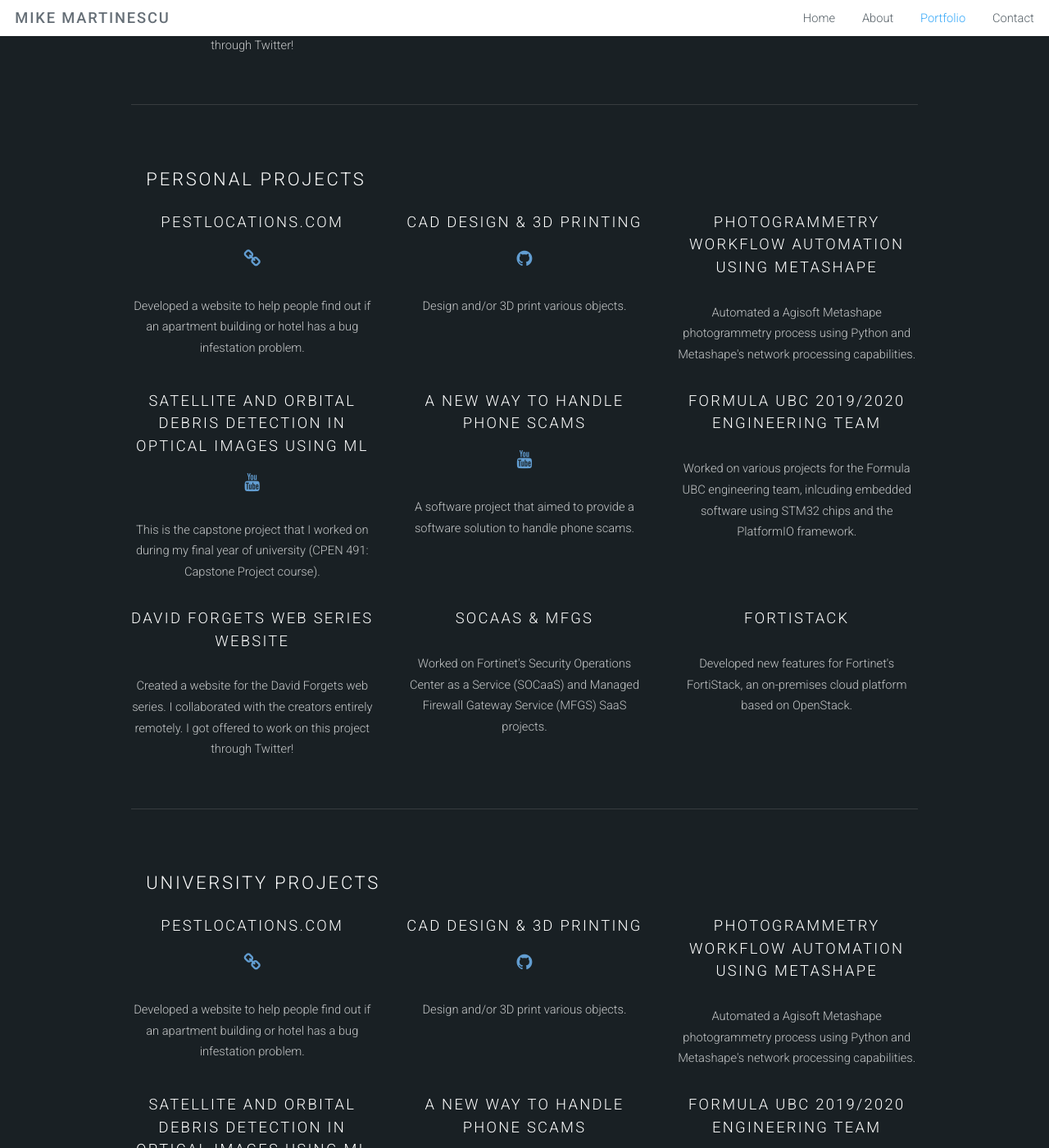
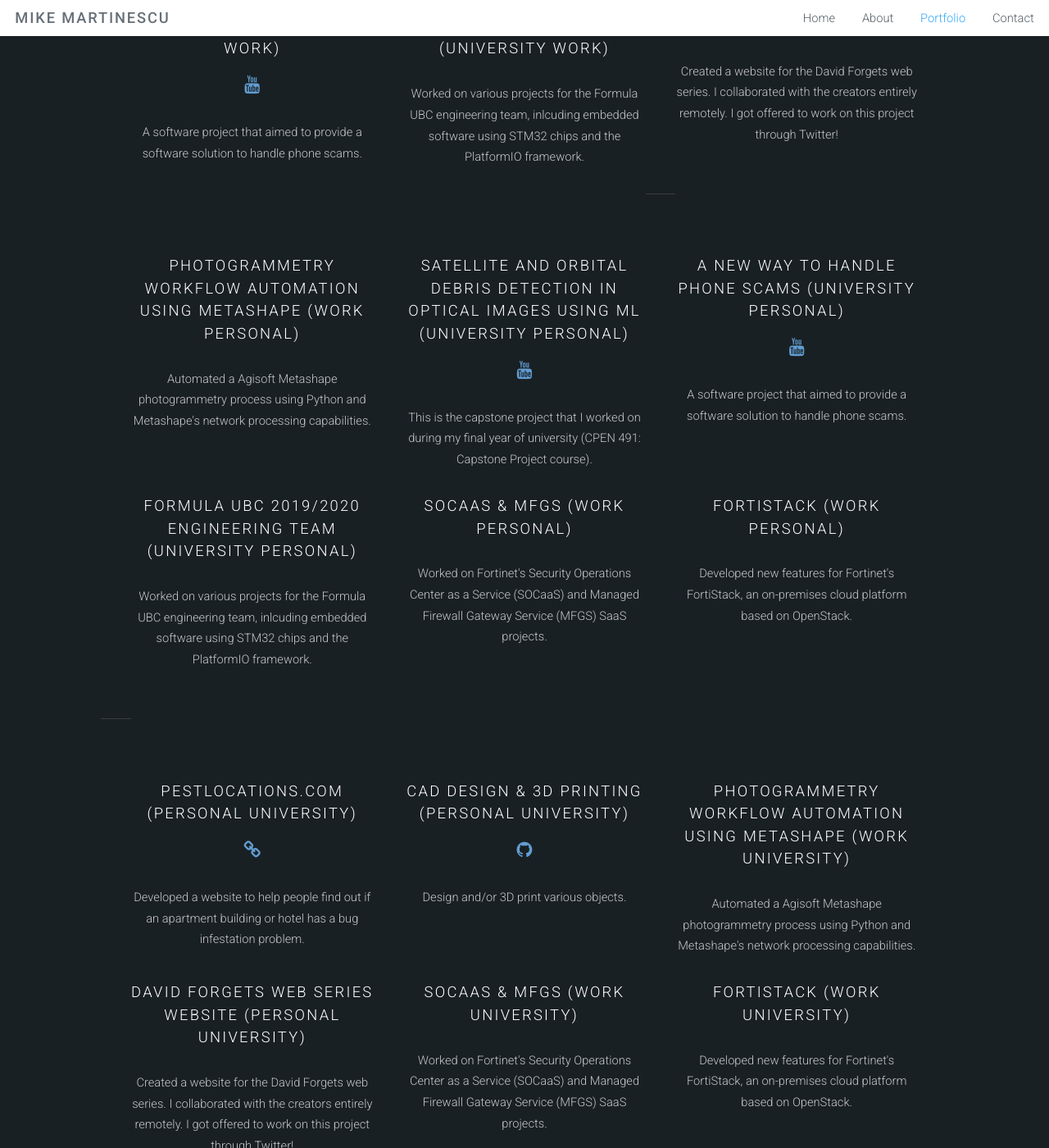
Before and after one commit to mikeym88/mikeym88.github.io, a Jekyll site: the page built from portfolio.html, in a window 1280 px wide and 1400 px high, scrolled down 1028 px. Shown: the whole window at 82% size. Built offline with Jekyll 4.4.1, drawn with Linux system fonts in a browser that asks for light colours; some of the changed text lies outside the part shown.

Commit message:
Format HTML output

```diff
--- a/_data/projects.csv
+++ b/_data/projects.csv
@@ -1,10 +1,10 @@
 title,project_type,description,website,github,youtube
 PestLocations.com,Personal,Developed a website to help people find out if an apartment building or hotel has a bug infestation problem.,https://pestlocations.com/,,
-CAD Design & 3D Printing,Personal,Design and/or 3D print various objects.,,https://github.com/mikeym88/3D-Printing-Projects,
+CAD Design &amp; 3D Printing,Personal,Design and/or 3D print various objects.,,https://github.com/mikeym88/3D-Printing-Projects,
 Photogrammetry Workflow Automation Using MetaShape,Work,Automated a Agisoft Metashape photogrammetry process using Python and Metashape's network processing capabilities.,,,
 Satellite and Orbital Debris Detection in Optical Images using ML,University,This is the capstone project that I worked on during my final year of university (CPEN 491: Capstone Project course).,,,https://youtu.be/7FtuzrnEgks
 A New Way to Handle Phone Scams,University,A software project that aimed to provide a software solution to handle phone scams.,,,https://www.youtube.com/watch?v=_BASBqFtXvQ
 Formula UBC 2019/2020 Engineering Team,University,"Worked on various projects for the Formula UBC engineering team, inlcuding embedded software using STM32 chips and the PlatformIO framework.",,,
 David Forgets web series website,Personal,Created a website for the David Forgets web series. I collaborated with the creators entirely remotely. I got offered to work on this project through Twitter!,,,
-SOCaaS & MFGS,Work,Worked on Fortinet's Security Operations Center as a Service (SOCaaS) and Managed Firewall Gateway Service (MFGS) SaaS projects.,,,
+SOCaaS &amp; MFGS,Work,Worked on Fortinet's Security Operations Center as a Service (SOCaaS) and Managed Firewall Gateway Service (MFGS) SaaS projects.,,,
 FortiStack,Work,"Developed new features for Fortinet's FortiStack, an on-premises cloud platform based on OpenStack.",,,
--- a/about.html
+++ b/about.html
@@ -5,7 +5,6 @@
 ---
 			<section id="main" class="wrapper style2">
 				<div class="container">
-					<div class="row">
 					<section>
 						<h2>About Me</h2>
 						<p>Hi! My name is Mike Martinescu, and I am a Software Developer and Amateur Radio enthusiast based in Vancouver, BC. I can speak English fluently, and French and Romanian in a working capacity, and I'm looking to learn Spanish!</p>
@@ -13,6 +12,7 @@
 
 					<hr class="major" />
 
+					<div class="row">
 						<section>
 							<h2>Professional Experience</h2>
 							<p>I'm currently working as a Software Developer and IT consultant. I have previous experience as a Cloud and Data Solutions Specialist for UBC's Geography Department, and as a Software Developer for Fortinet and Electronic Arts.</p>
--- a/portfolio.html
+++ b/portfolio.html
@@ -11,14 +11,15 @@
 			<section id="main" class="wrapper style2">
 				<div class="container">
 					<div class="row">
-						<div class="16u">
+						<div class="8u">
 							<section>
 								<h2>Projects</h2>
 								<p>You may view my work experience on my <a href="https://ca.linkedin.com/in/mmartinescu" target="_blank">LinkedIn profile</a>. I have worked on
-									several software projects, some of which can be found on my <a href="https://github.com/mikeym88/" target="_blank">GitHub page</a>. </p>
+									several software projects, some of which can be found on my <a href="https://github.com/mikeym88/" target="_blank">GitHub page</a>. I have also worked on other types of projects (as seen in the sidebar), including a short documentary. </p>
+
+								<p>I have previously worked as a Technical Writer. If you wish to see a portfolio of my technical writing, please <a href="{% link contact.html %}">contact me</a>.</p>
 							</section>
 						</div>
-						{% if false %}
 						<div class="4u">
 							<section>
 								<h3>Projects</h3>
@@ -39,16 +40,13 @@
 								</ul>
 							</section>
 						</div>
-						{% endif %}
 					</div>
 
 				{% for pt in page.project_types %}
 					<hr class="major" />
-					<div class="row">
-						<h2>{{ pt }} Projects</h2>
-					</div>
                     {% assign counter = 0 %}
-					{% for p in site.data.projects if p.project_type == pt %}
+					{% for p in site.data.projects  %}
+						{% if p.project_type == pt %} {% continue %} {% endif %}
                         {% assign newLine = counter | modulo: 3 %}
                         {% if newLine == 0 %}
                         {% if counter > 0%}</div>{% endif %}
@@ -56,7 +54,7 @@
 						{% endif %}
 							<div class="4u">
 								<section class="special">
-									<h3>{{ p.title }}</h3>
+									<h3>{{ p.title }} ({{ p.project_type }} {{ pt }})</h3>
 									<ul class="icons">
 										{% if p.website %}
 											<li><a href="{{ p.website }}" class="icon fa-link" target="_blank"></a></li>
@@ -78,7 +76,5 @@
                         {% assign counter = counter | plus: 1 %}
 					{% endfor %}
 				{% endfor %}
-
-					<hr class="major" />
 				</div>
 			</section>
```
Lines whose indentation alone changed are shown as unchanged.
